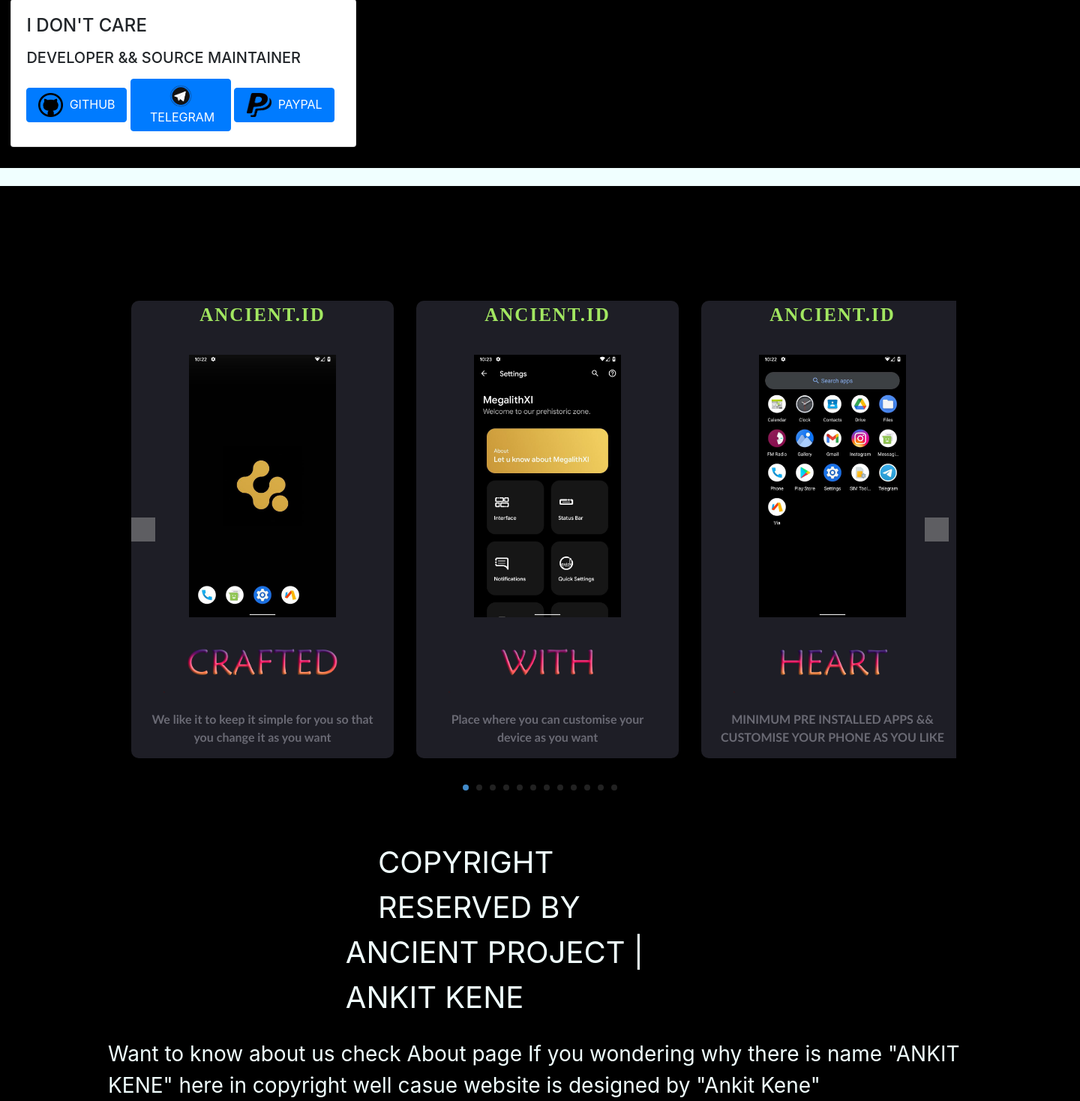
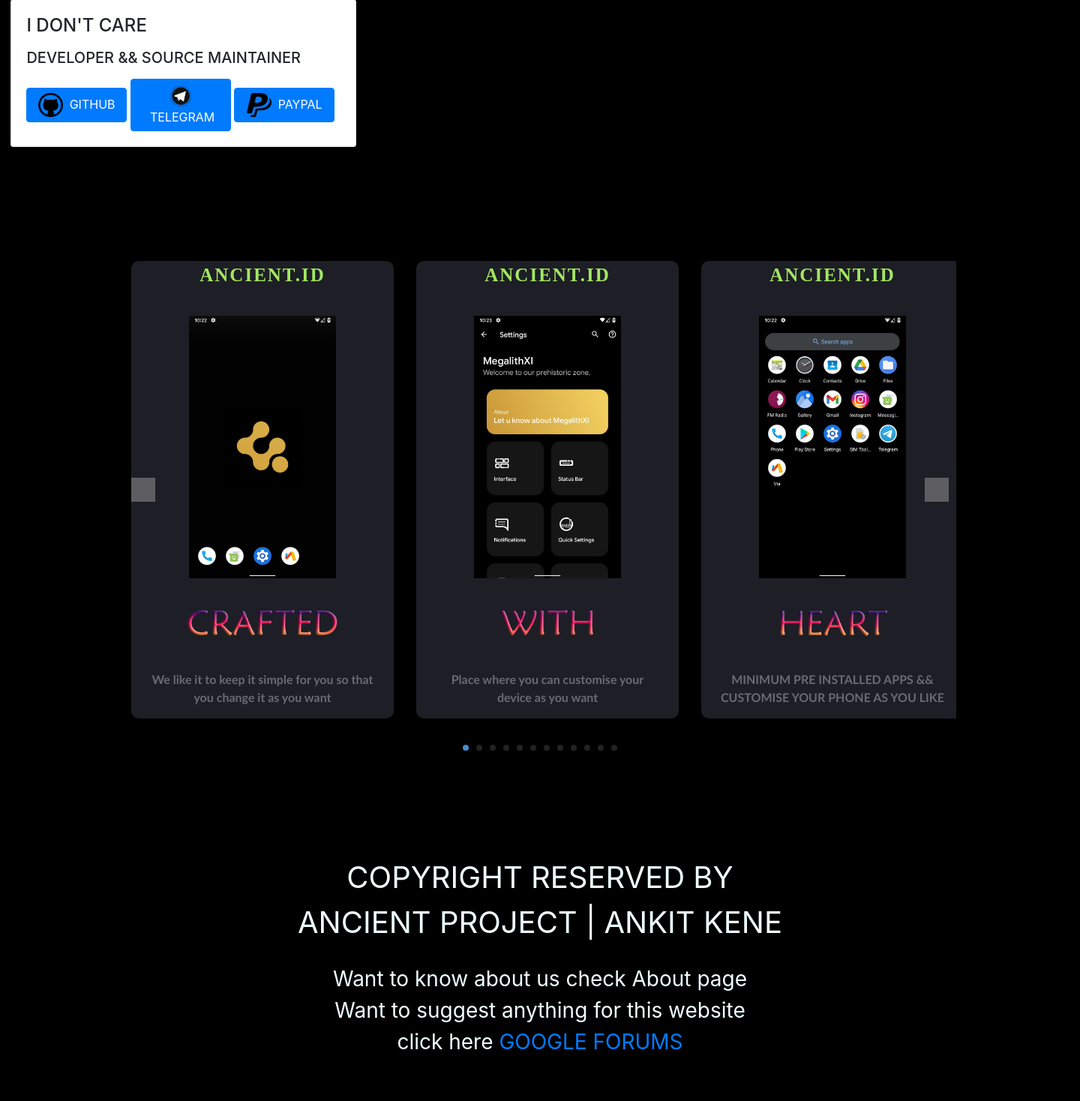
Before and after one commit to Ankits-lab/ancient.github.io, a PHP site: page / in a window 1440 px wide; the page is wider, and only the part inside the window is pictured. Shown: the part 3527-4995 px from the top of that part at 75% size. Run offline with PHP 8.4, Linux system fonts and the light colour scheme; grey boxes are pictures that could not be loaded.

Commit message:
add feedback forum

```diff
--- a/css/style-home.css
+++ b/css/style-home.css
@@ -101,9 +101,7 @@ a{
 	margin-left: 10%;
 	margin-right: 10%;
 }
-.para-download > p12{
 
-}
 .btn-1{
 	background-image: linear-gradient(90deg, #ff0000 , #ffffff);
 	border-radius: 10px;
--- a/css/styles-copyright.css
+++ b/css/styles-copyright.css
@@ -2,34 +2,29 @@
     .copyright{
         font-size: 250%;
         color: azure;
-        margin-left: 35%;
-        margin-right: 35%;
+        text-align: center;
     }
     .copyright1{
         font-size: 250%;
         color: azure;
-        margin-left: 32%;
-        margin-right: 32%;
+        text-align: center;
     }
 }
 @media (max-width:749px){
     .copyright{
         font-size: 175%;
         color: azure;
-        margin-left: 10%;
-        margin-right: 10%;
+        text-align: center;
     }
     .copyright1{
         color: azure;
         font-size: 175%;
-        margin-left: 10%;
-        margin-right: 10%;
+        text-align: center;
     }
 }
 
 .para-copyright{
     font-size: 175%;
     color: azure;
-    margin-left: 10%;
-    margin-right: 10%;
+    text-align: center;
 }
--- a/index.html
+++ b/index.html
@@ -96,7 +96,7 @@
 
         <!--youtube video-->
         <div class="embed-responsive embed-responsive-16by9 adjustment-yt">
-          <iframe width="853" height="480" src="https://www.youtube.com/embed/QG_zPL1mRWo" frameborder="0"  allow="accelerometer; autoplay; clipboard-write; encrypted-media; gyroscope;" allowfullscreen></iframe>
+          <iframe src="https://www.youtube.com/embed/QG_zPL1mRWo" style="width: 90%; height: 100%; margin-left:2%;"></iframe>
         </div>
         <!--youtube video-->
 
@@ -196,9 +196,6 @@
 
                     <!--FOUNDER INFO ENDS HERE-->
                         <br><br>
-                    <div class="space-download">
-                      <br>
-                    </div>
 
                       <!--making some thing to hide 5vh gap between 2 things for desktop mode && this for screenshots part of page-->
                     <div class="onlyhomepage2">
@@ -441,11 +438,13 @@
    <!--not mess with above-->
 
    <!---copyright section-->
+
+   <br><br><br>
 <div class="copyright">COPYRIGHT RESERVED BY <br></div>
 <div class="copyright1">ANCIENT PROJECT | <a href="https://keneankit01.github.io/" style="text-decoration: none; color:azure;">ANKIT KENE </a></div><br>
-<div class="para-copyright"> Want to know about us check About page
-If you wondering why there is name "ANKIT KENE" here in copyright well casue
-website is designed by "Ankit Kene"
+<div class="para-copyright"> <p>Want to know about us check About page <br>
+                                Want to suggest anything for this website <br>
+                                click here <a href="https://forms.gle/Zex6qZ2kANjD2Wjy6">GOOGLE FORUMS</a><br> <br>
 </div>
 
 <!---copyright section-->
```
